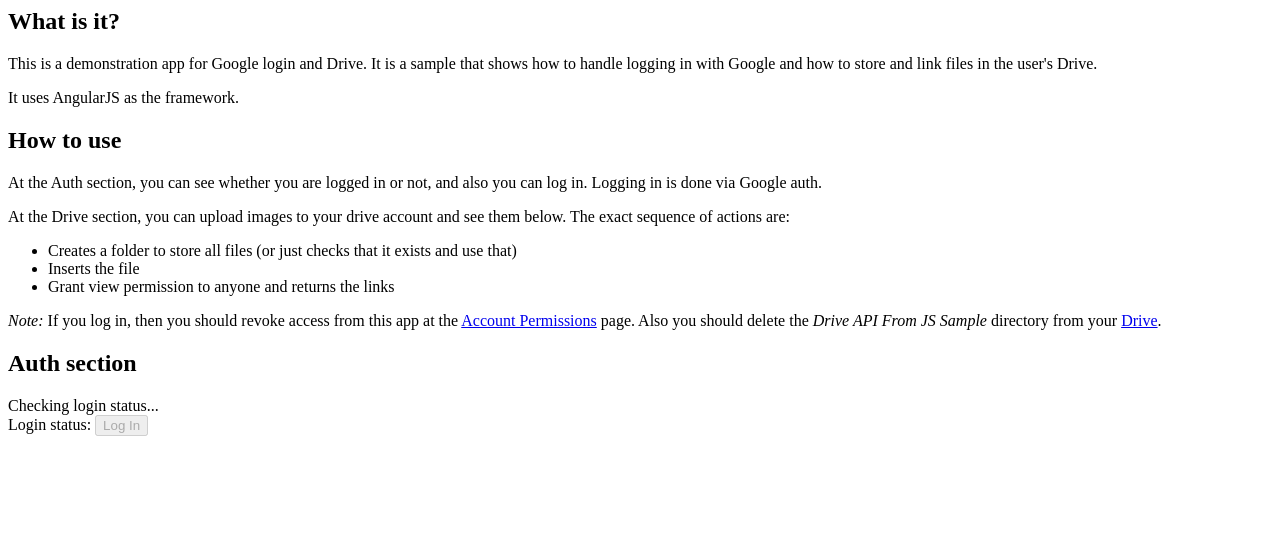
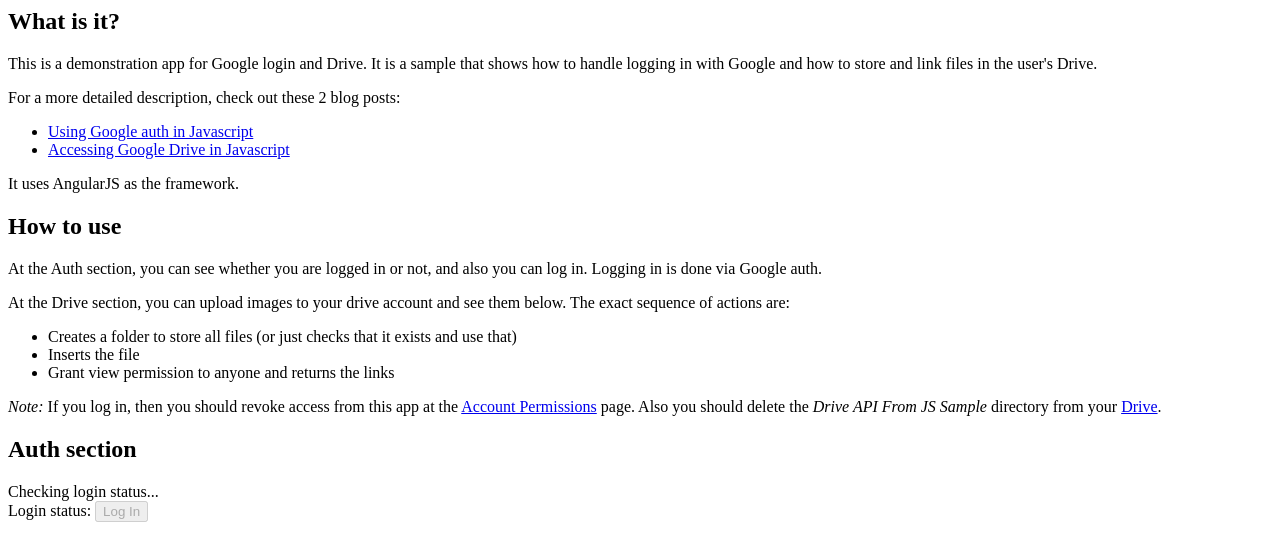
Before and after one commit to sashee/drive-api-from-js, a plain HTML site: page index.html in a window 1280 px wide. Drawn offline with nearby package versions, Linux system fonts and the light colour scheme.

Commit message:
Adds links to the blog posts

```diff
--- a/index.html
+++ b/index.html
@@ -37,6 +37,11 @@
 
 	<h2>What is it?</h2>
 	<p>This is a demonstration app for Google login and Drive. It is a sample that shows how to handle logging in with Google and how to store and link files in the user's Drive.</p>
+	<p>For a more detailed description, check out these 2 blog posts:</p>
+	<ul>
+		<li><a href="https://advancedweb.hu/2015/05/12/using-google-auth-in-javascript/">Using Google auth in Javascript</a></li>
+		<li><a href="https://advancedweb.hu/2015/05/26/accessing-google-drive-in-javascript/">Accessing Google Drive in Javascript</a></li>
+	</ul>
 	<p>It uses AngularJS as the framework.</p>
 	<h2>How to use</h2>
 	<p>At the Auth section, you can see whether you are logged in or not, and also you can log in. Logging in is done via Google auth.</p>
```
Also changed, not shown: 1 other file.
